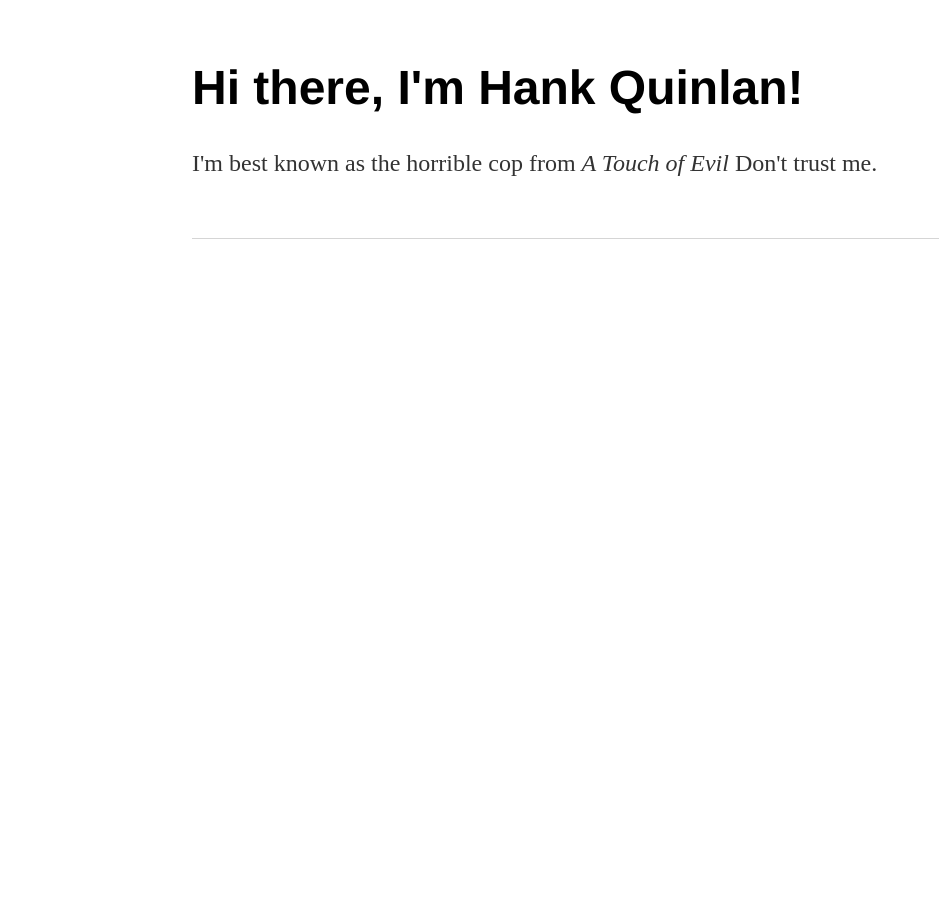
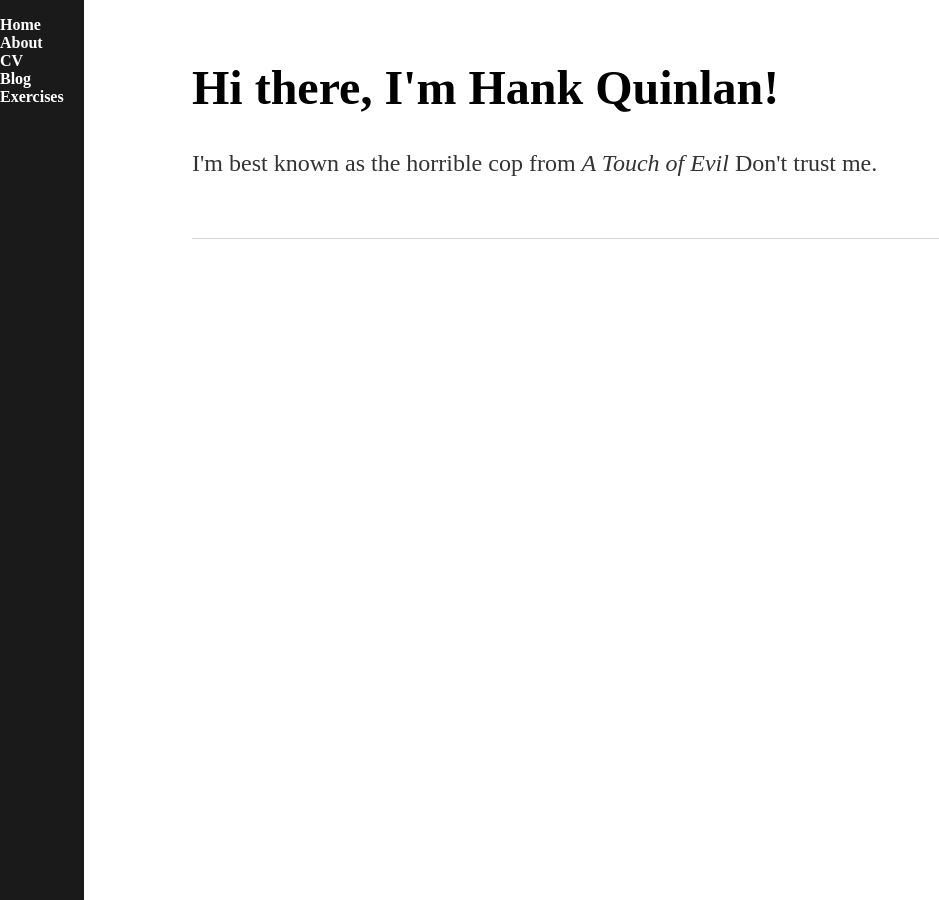
Before and after one commit to mcpo19/mcpo19_backup, a Jekyll site: the page built from index.html, in a window 1280 px wide. Shown: the whole page, without its empty margins (0-939 px from the left). Built offline with Jekyll 4.4.1, drawn with Linux system fonts in a browser that asks for light colours.

Commit message:
Update main.css

```diff
--- a/css/main.css
+++ b/css/main.css
@@ -8,9 +8,10 @@
     top: 0;
     left: 0;
     height: 100%;
+    background-color: #1a1a1a;
 }
 nav ul, footer ul {
-    font-family:'Helvetica', 'Arial', 'Sans-Serif';
+/*     font-family:'Helvetica', 'Arial', 'Sans-Serif'; */
     padding: 0px;
     list-style: none;
     font-weight: bold;
@@ -28,7 +29,7 @@
 }
 h1 {
     font-size: 3em;
-    font-family:'Helvetica', 'Arial', 'Sans-Serif';
+/*     font-family:'Helvetica', 'Arial', 'Sans-Serif'; */
 }
 p {
     font-size: 1.5em;
```
